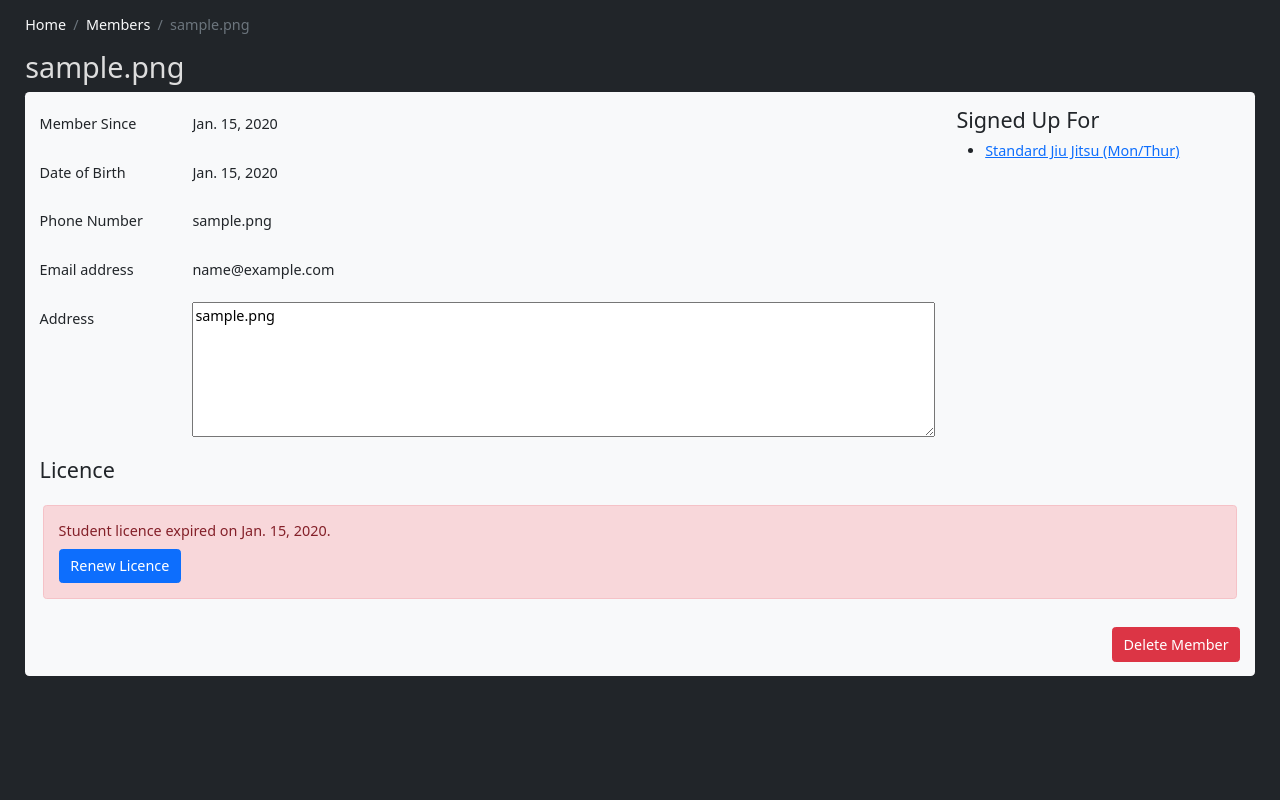
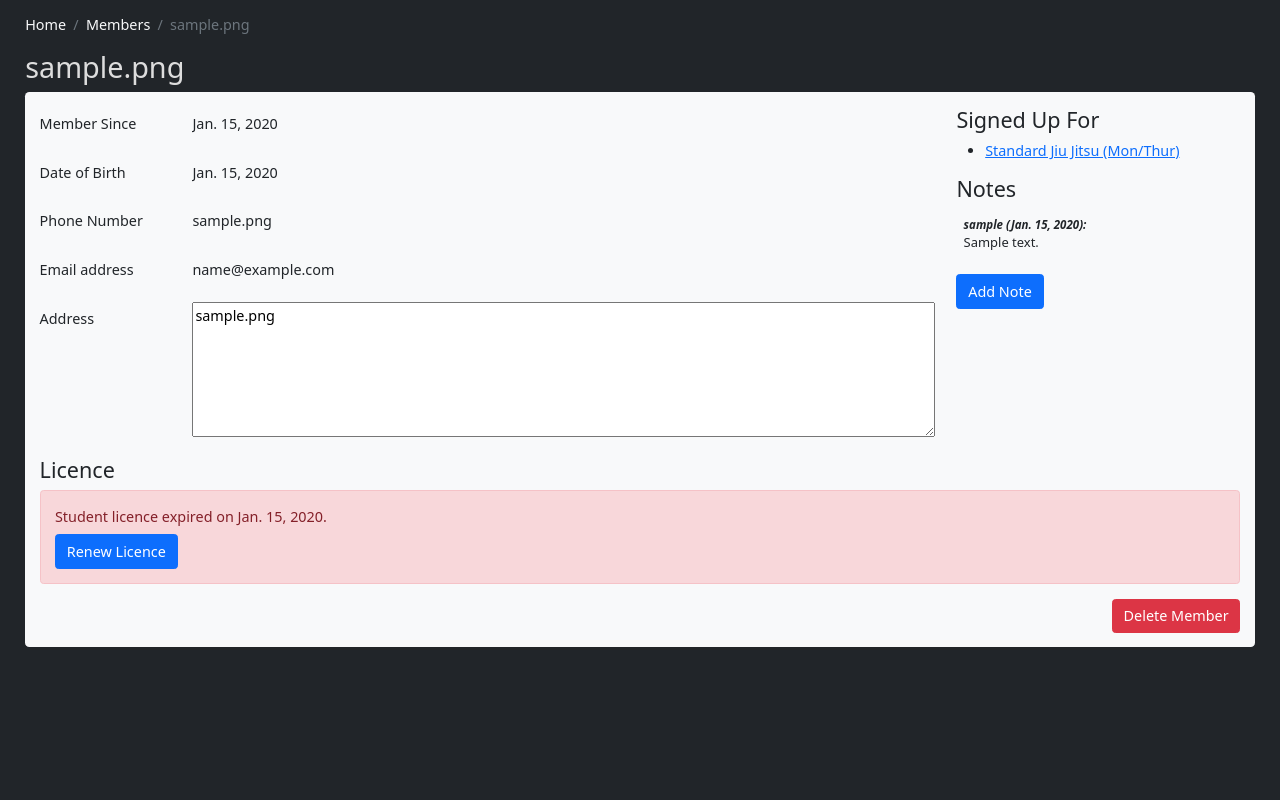
Before and after one commit to click66/clubby, a Django app: page /members/00000000-0000-0000-0000-000000000001 in a window 1280 px wide. Run offline with Django 4.2, Linux system fonts and the light colour scheme; tables that the repository leaves empty hold one stand-in row (values such as "Sample post"); some libraries are stand-ins or nearby versions.

Commit message:
Added adding and recalling of notes to member page

```diff
--- a/sjcadmin/controllers/members.py
+++ b/sjcadmin/controllers/members.py
@@ -19,5 +19,6 @@ def member(request, pk):
 
     return render(request, 'member.html', {
         'student': s,
+        'notes': s.get_last_notes(5),
         'prospective_licence_expiry': today.replace(year=today.year + 1).strftime('%Y-%m-%d'),
     })
--- a/sjcadmin/models/student.py
+++ b/sjcadmin/models/student.py
@@ -44,6 +44,10 @@ class Note(models.Model):
     def time(self):
         return self._datetime
 
+    @property
+    def student_name(self):
+        return self._student.name
+
 
 class Student(models.Model):
     uuid = models.UUIDField(primary_key=True, default=uuid.uuid4, editable=False)
@@ -59,19 +63,21 @@ class Student(models.Model):
 
     join_date = models.DateField(null=False, default=timezone.now)
 
-    sessions_attended = 0
     _notes = []
     _new_notes = []
 
     @classmethod
     def from_db(cls, db, field_names, values):
         r = super().from_db(db, field_names, values)
-        r._notes = r.note_set.all()
+        r._notes = list(r.note_set.all())
+        r._new_notes = []
         # Eager read Attendance object into Student object
         r.sessions_attended = r.attendance_set.count()
         return r
 
     def save(self, *args, **kwargs):
+        for note in self._new_notes:
+            note.save()
         self.note_set.add(*self._new_notes)
 
         if self.has_licence():
@@ -150,5 +156,12 @@ class Student(models.Model):
         note._student = self
         self._new_notes.insert(0, note)
 
-    def get_notes(self):
-        return sorted(self._new_notes + self._notes, key=lambda x: x.time, reverse=True)
+    def get_last_notes(self, n):
+        return sorted(self._new_notes + self._notes, key=lambda x: x.time, reverse=True)[0:n]
+
+    def has_more_than_n_notes(self, n):
+        return (len(self._notes) + len(self._new_notes)) > n
+
+    @property
+    def has_notes(self):
+        return self.has_more_than_n_notes(0)
--- a/sjcadmin/static/app.css
+++ b/sjcadmin/static/app.css
@@ -92,42 +92,62 @@ nav ol.breadcrumb a {
     font-size: 0.9em;
 }
 
-.tblStudents th, td {
+#tblStudents th, td {
     border-left-width: 1px;
     font-size: 0.85em;
 }
 
-.tblStudents .studentMembership {
+#tblStudents .studentMembership {
     border-right-width: 2px;
 }
 
-.tblStudents .studentName, .tblStudents .studentMembership {
+#tblStudents .studentName, #tblStudents .studentMembership {
     border-left-width: 0;
 }
 
-.tblStudents td.studentName, .tblStudents td.studentMembership {
+#tblStudents td.studentName, #tblStudents td.studentMembership {
     white-space: nowrap;
     cursor: pointer;
 }
 
-.tblStudents > tbody > tr:hover > td.studentName,
-.tblStudents > tbody > tr:hover > td.studentMembership,
-.tblStudents > tbody > tr:hover > td:hover {
+#tblStudents tbody > tr:hover > td.studentName,
+#tblStudents tbody > tr:hover > td.studentMembership,
+#tblStudents tbody > tr:hover > td:hover {
     cursor:pointer;
     background-color: #ddd;
 }
 
-.tblStudents .classHeader {
+#tblStudents .classHeader {
     white-space: nowrap;
 }
 
-.tblStudents ul.details {
+#tblStudents ul.details {
     list-style-type: none;
     margin: 0;
 }
 
-.tblStudents ul.details label {
+#tblStudents ul.details label {
     margin-right: 10px;
+}
+
+ul.comments {
+    list-style-type: none;
+    margin: 0;
+    padding: 0;
+}
+
+ul.comments li span {
+    display: block;
+}
+
+.commentAuthor {
+    font-style: italic;
+    font-weight: bold;
+    font-size: 0.8em;
+}
+
+.commentText {
+    font-size: 0.9em;
 }
 
 .copyHome {
--- a/sjcadmin/static/app.js
+++ b/sjcadmin/static/app.js
@@ -1,3 +1,8 @@
+function notify(toast) {
+    document.getElementById('toastRack').appendChild(toast);
+    bootstrap.Toast.getOrCreateInstance(toast).show();
+}
+
 const toast = type => {
     let t = document.createElement('div'),
         tinner = document.createElement('div'),
@@ -32,15 +37,12 @@ const toast = type => {
     }
 }
 
-function notify(toast) {
-    document.getElementById('toastRack').appendChild(toast);
-    bootstrap.Toast.getOrCreateInstance(toast).show();
-}
+const dataFromForm = form => new URLSearchParams(new FormData(form)).toString();
 
-const postForm = form => url => fetch(url, {
+const post = (headers, data) => url => fetch(url, {
     method: 'POST',
-    headers: { 'Content-Type': 'application/x-www-form-urlencoded' },
-    body: new URLSearchParams(new FormData(form)).toString(),
+    headers: headers,
+    body: data,
 }).then(function (r) {
     return r.json().then(function (d) {
         if (d.hasOwnProperty('error')) {
@@ -49,6 +51,10 @@ const postForm = form => url => fetch(url, {
         return d;
     })
 });
+
+const postForm = form => post({ 'Content-Type': 'application/x-www-form-urlencoded' }, dataFromForm(form));
+const postJson = (csrfToken, data) => post({ 'X-CSRFToken': csrfToken, 'Content-Type': 'application/json' }, JSON.stringify(data))
+const postNone = csrfToken => postJson(csrfToken, null);
 
 const error = toast('error');
 const handleError = text => notify(error(text));
--- /dev/null
+++ b/sjcadmin/static/member.js
@@ -0,0 +1,39 @@
+const btnDeleteMember = document.getElementById('btnDelete'),
+      btnUpdateLicence = document.querySelector('.btnUpdateLicence'),
+      mdlUpdateLicence = new bootstrap.Modal(document.getElementById('mdlUpdateLicence')),
+      frmLicence = document.getElementById('frmLicence'),
+      btnAddNote = document.getElementById('btnAddNote'),
+      mdlNote = new bootstrap.Modal(document.getElementById('mdlNote')),
+      frmNote = document.getElementById('frmNote');
+
+btnUpdateLicence.addEventListener('click', function () {
+    mdlUpdateLicence.show();
+});
+
+frmLicence.addEventListener('submit', function (e) {
+    e.preventDefault();
+    postForm(this)('/api/members/' + this.dataset.uuid + '/licences/add').then(function (r) {
+        location.reload();
+    }).catch(handleError);
+});
+
+btnDeleteMember.addEventListener('click', function () {
+    if (confirm("Are you sure? This will delete this member's record and all associated attendance records.")) {
+        postNone(this.dataset.csrfToken)('/api/members/delete/' + this.dataset.uuid).then(function (r) {
+            location.href = '/members';
+        }).catch(handleError);
+    }
+});
+
+btnAddNote.addEventListener('click', function () {
+    mdlNote.show();
+});
+
+frmNote.addEventListener('submit', function (e) {
+    e.preventDefault();
+    postJson(this.dataset.csrfToken, {
+        'text': new FormData(this).get('text'),
+    })('/api/members/' + this.dataset.uuid + '/notes/add').then(function (r) {
+        location.reload();
+    }).catch(handleError);
+});
--- a/sjcadmin/templates/attendance.html
+++ b/sjcadmin/templates/attendance.html
@@ -20,7 +20,8 @@
 <h1>Standard Jiu Jitsu (Mon/Thur)</h1>
 
 <div class="rounded-3 bg-light p-3 text-dark" id="copy">
-    <table style="width:100%" class="table tblStudents">
+    <div id="tblStudents">
+    <table style="width:100%" class="table">
         <thead>
         <tr>
             <th>Name</th>
@@ -31,6 +32,7 @@
         </tr>
         </thead>
     </table>
+    </div>
 </div>
 
 </div>
--- a/sjcadmin/templates/member.html
+++ b/sjcadmin/templates/member.html
@@ -1,4 +1,9 @@
 {% extends "_base.html" %}
+
+{% block assets %}
+{% load static %}
+<script type="text/javascript" src="{% static 'member.js' %}" defer></script>
+{% endblock %}
 
 {% block content %}
 
@@ -50,15 +55,36 @@
                 </div>
 
             </div>
-            <div class="col-lg-3 col-sm-12">
+            <div class="col-lg-3 col-sm-12 mb-3">
+                <div class="row">
+                    <div class="col-lg-12 col-md-6 col-sm-12">
                 <h2>Signed Up For</h2>
                 <ul>
                     <li><a href="/attendance">Standard Jiu Jitsu (Mon/Thur)</a></li>
                 </ul>
+                    </div>
+                    <div class="col-lg-12 col-md-6 col-sm-12">
+                <h2>Notes</h2>
+                {% if not student.has_notes %}
+                <div class="text-center">No notes</div>
+                {% endif %}
+                <ul class="comments">
+                    {% for note in notes %}
+                    <li class="mb-3 p-2">
+                        <span class="commentAuthor">{{ note.author_name }} ({{ note.time|date:'M. d, Y' }}):</span>
+                        <span class="commentText">{{ note.text }}</span>
+                    </li>
+                    {% endfor %}
+                </ul>
+                <div>
+                    <button type="button" class="btn btn-primary" id="btnAddNote">Add Note</button>
+                </div>
+                    </div>
+                </div>
             </div>
 
-            <h2>Licence</h2>
-            <div class="p-3">
+            <div class="col-12">
+                <h2>Licence</h2>
                 {% if student.has_licence and not student.is_licence_expired %}
                 <div class="alert alert-success" role="alert">
                     <p>Student is fully licenced.</p>
@@ -94,8 +120,11 @@
 <div class="modal fade" id="mdlUpdateLicence">
     <div class="modal-dialog modal-dialog-centered modal-sm text-dark">
         <div class="modal-content">
-            <div class="modal-body">
-                <form id="frmLicence" data-uuid="{{ student.uuid }}">
+            <form id="frmLicence" data-uuid="{{ student.uuid }}">
+                <div class="modal-header">
+                    <h2>Update Licence</h2>
+                </div>
+                <div class="modal-body">
                     {% csrf_token %}
                     <div class="mb-3 row">
                         <label class="col-sm-4 col-form-label">Licence Number</label>
@@ -111,55 +140,31 @@
                                    value="{{ prospective_licence_expiry }}">
                         </div>
                     </div>
-                    <button class="btn btn-primary" id="btnLicenceStudent">Save Licence</button>
-                </form>
-            </div>
+                </div>
+                <div class="modal-footer">
+                    <button type="submit" class="btn btn-primary" id="btnLicenceStudent">Save Licence</button>
+                </div>
+            </form>
         </div>
     </div>
 </div>
 
-<script type="text/javascript" language="javascript">
-const btnLicenceStudent = document.getElementById('btnLicenceStudent'),
-      btnDeleteMember = document.getElementById('btnDelete'),
-      btnUpdateLicence = document.querySelector('.btnUpdateLicence'),
-      mdlUpdateLicence = new bootstrap.Modal(document.getElementById('mdlUpdateLicence'));
-
-if (btnUpdateLicence) {
-    btnUpdateLicence.addEventListener('click', function () {
-        mdlUpdateLicence.show();
-    });
-}
-
-if (btnLicenceStudent) {
-    frmLicence.addEventListener('submit', function (e) {
-        $.post('/api/members/' + this.dataset.uuid + '/licences/add', $('#frmLicence').serialize())
-            .done(function(d) {
-                if (d.hasOwnProperty('error')) {
-                    alert(d.error);
-                } else {
-                    location.reload();
-               }
-            });
-        e.preventDefault();
-    });
-}
-
-if (btnDeleteMember) {
-    btnDeleteMember.addEventListener('click', function () {
-        if (confirm("Are you sure? This will delete this member's record and all associated attendance records.")) {
-            $.post('/api/members/delete/' + this.dataset.uuid, {
-                'csrfmiddlewaretoken': this.dataset.csrfToken,
-            })
-                .done(function (d) {
-                    if (d.hasOwnProperty('error')) {
-                        alert(d.error);
-                    } else {
-                        location.href = '/members';
-                    }
-               });
-        }
-    });
-}
-</script>
+<div class="modal fade" id="mdlNote">
+    <div class="modal-dialog modal-dialog-centered modal-sm text-dark">
+        <div class="modal-content">
+            <form id="frmNote" data-uuid="{{ student.uuid }}" data-csrf-token="{{ csrf_token }}">
+                <div class="modal-header">
+                    <h2>Add Note</h2>
+                </div>
+                <div class="modal-body">
+                    <textarea rows="5" class="form-control" name="text"></textarea>
+                </div>
+                <div class="modal-footer">
+                    <button type="submit" class="btn btn-primary" id="btnSaveNote">Save Note</button>
+                </div>
+            </form>
+        </div>
+    </div>
+</div>
 
 {% endblock %}
--- a/sjcadmin/urls.py
+++ b/sjcadmin/urls.py
@@ -36,6 +36,7 @@ urlpatterns = [
     path('api/members/delete/<uuid:pk>', api.post_delete_member),
     path('api/members/<uuid:pk>/licences', api.get_member_licences),
     path('api/members/<uuid:pk>/licences/add', api.post_add_member_licence),
+    path('api/members/<uuid:pk>/notes/add', api.post_add_member_note),
     path('api/attendance/log', api.post_log_attendance),
     path('api/attendance/clear', api.post_clear_attendance),
 ]
```
Also changed, not shown: sjcadmin/controllers/api.py (+20 -3 lines), sjcadmin/static/attendance.js (+37 -7 lines), sjcadmin/templates/members.html (+5 -3 lines), tests/unit/models/test_student.py (+35 -2 lines).
